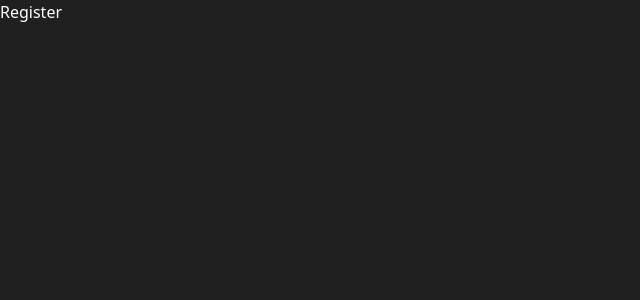
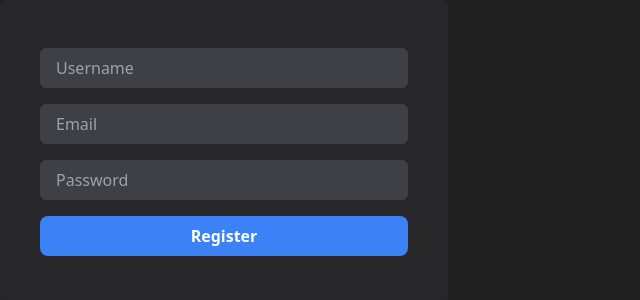
Before and after one commit to CarlosVernal/MERN-Crud-Auth, a React (Vite) app in the folder client/: page /register in a window 1280 px wide. Shown: the top 300 px of the page, without its empty margins (0-640 px from the left). Built offline with nearby package versions, Linux system fonts and the light colour scheme.

Commit message:
formulario y estilos iniciales para register

```diff
--- a/client/package.json
+++ b/client/package.json
@@ -12,6 +12,7 @@
   "dependencies": {
     "react": "^18.2.0",
     "react-dom": "^18.2.0",
+    "react-hook-form": "^7.52.1",
     "react-router-dom": "^6.24.1"
   },
   "devDependencies": {
--- a/client/src/App.jsx
+++ b/client/src/App.jsx
@@ -1,4 +1,7 @@
 import { BrowserRouter, Routes, Route } from "react-router-dom"; //contexto-rutas-ruta especifica
+
+import LoginPage from "./pages/LoginPage";
+import RegisterPage from "./pages/RegisterPage";
 
 function App() {
   return (
@@ -6,8 +9,8 @@
     <BrowserRouter>
       <Routes>
         <Route path="/" element={<h1>Home Page</h1>} />
-        <Route path="/login" element={<h1>Login</h1>} />
-        <Route path="/register" element={<h1>Register</h1>} />
+        <Route path="/login" element={<LoginPage />} />
+        <Route path="/register" element={<RegisterPage />} />
         <Route path="/tasks" element={<h1>Tasks Page</h1>} />
         <Route path="/add-task" element={<h1>New Task</h1>} />
         <Route path="/task/:id" element={<h1>Update Task</h1>} />
--- /dev/null
+++ b/client/src/pages/LoginPage.jsx
@@ -0,0 +1,7 @@
+function LoginPage() {
+  return (
+    <div>LoginPage</div>
+  )
+}
+
+export default LoginPage
--- /dev/null
+++ b/client/src/pages/RegisterPage.jsx
@@ -0,0 +1,34 @@
+import { useForm } from "react-hook-form";
+
+function RegisterPage() {
+  const { register, handleSubmit } = useForm();
+  return (
+    <div className="bg-zinc-800 max-w-md p-10 rounded-md">
+      <form onSubmit={handleSubmit((values) => console.log(values))}>
+        <input
+          type="text"
+          {...register("Username", { required: true })}
+          className="w-full bg-zinc-700 text-white px-4 py-2 rounded-md my-2"
+          placeholder="Username"
+          autoComplete="username"
+        />
+        <input
+          type="email"
+          {...register("Email", { required: true })}
+          className="w-full bg-zinc-700 text-white px-4 py-2 rounded-md my-2"
+          placeholder="Email"
+          autoComplete="email"
+        />
+        <input
+          type="password"
+          {...register("Password", { required: true })}
+          className="w-full bg-zinc-700 text-white px-4 py-2 rounded-md my-2"
+          placeholder="Password"
+        />
+        <button type="submit" className="w-full bg-blue-500 hover:bg-blue-600 text-white font-semibold py-2 px-4 my-2 rounded-lg transition duration-300 ease-in-out transform hover:scale-105 focus:outline-none focus:ring-2 focus:ring-blue-400 focus:ring-opacity-50">Register</button>
+      </form>
+    </div>
+  );
+}
+
+export default RegisterPage;
```
Also changed, not shown: client/src/api/auth.js (added), 1 other file (tests, documents, lock files or other folders).
